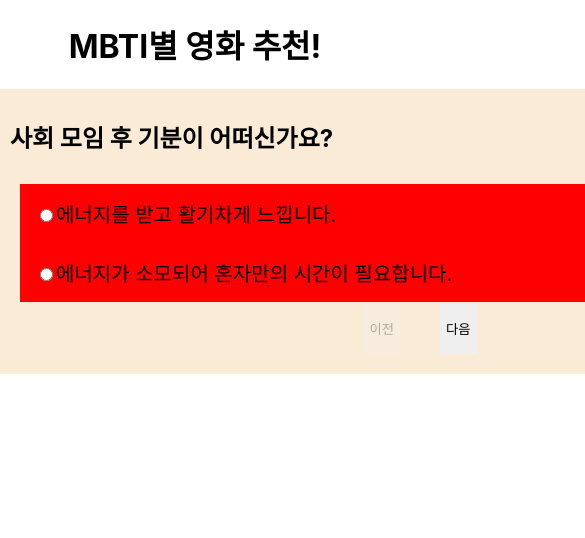
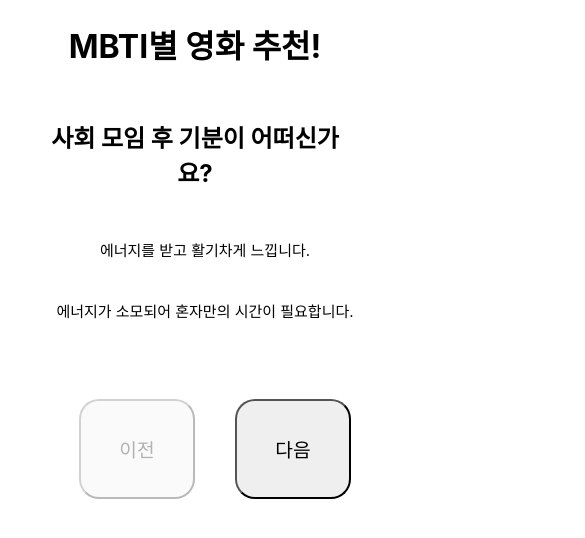
Before and after one commit to Hyun198/MBTI_MOVIE, a React (Create React App) app: page / in a window 390 px wide. Both pictures are taken after a click on the button "테스트 하고 영화 추천 받기!". Shown: the top 538 px of the page, 585 px wide, since content can reach past the window. Built offline with nearby package versions, Linux system fonts and the light colour scheme.

Commit message:
퀴즈 버튼 디자인 변경, 반응형 디자인

```diff
--- a/src/App.css
+++ /dev/null
@@ -1,38 +0,0 @@
-.App {
-  text-align: center;
-}
-
-.App-logo {
-  height: 40vmin;
-  pointer-events: none;
-}
-
-@media (prefers-reduced-motion: no-preference) {
-  .App-logo {
-    animation: App-logo-spin infinite 20s linear;
-  }
-}
-
-.App-header {
-  background-color: #282c34;
-  min-height: 100vh;
-  display: flex;
-  flex-direction: column;
-  align-items: center;
-  justify-content: center;
-  font-size: calc(10px + 2vmin);
-  color: white;
-}
-
-.App-link {
-  color: #61dafb;
-}
-
-@keyframes App-logo-spin {
-  from {
-    transform: rotate(0deg);
-  }
-  to {
-    transform: rotate(360deg);
-  }
-}
--- a/src/page/Home/Home.jsx
+++ b/src/page/Home/Home.jsx
@@ -16,12 +16,8 @@ const Home = () => {
                     <button onClick={startTest}>테스트 하고 영화 추천 받기!</button>
                     <img src="./mbti.jpg" alt="mbti" />
                 </div>
-
             ) : (<Quiz />)}
-
         </div>
-
-
     )
 }
 
--- a/src/page/Quiz/Quiz.jsx
+++ b/src/page/Quiz/Quiz.jsx
@@ -1,102 +1,116 @@
-import React, { useState } from 'react'
-import questions from '../../questions'
-import './Quiz.style.css'
-import Movies from '../Movie/Movies'
+import React, { useState, useEffect } from "react";
+import questions from "../../questions";
+import "./Quiz.style.css";
+import Movies from "../Movie/Movies";
 
+const shuffle_questions = (array) => {
+    for (let i = array.length - 1; i > 0; i--) {
+        const j = Math.floor(Math.random() * array.length);
+        [array[i], array[j]] = [array[j], array[i]];
+    }
+    return array;
+};
 
 const Quiz = () => {
     const [currentQuestionIndex, setCurrentQuestionIndex] = useState(0); // 현재 문제의 인덱스
     const [selectedChoice, setSelectedChoice] = useState({}); // 각 문제에 대한 선택된 답 저장
     const [counts, setCounts] = useState({
-        E: 0, I: 0, S: 0, N: 0, T: 0, F: 0, J: 0, P: 0,
+        E: 0,
+        I: 0,
+        S: 0,
+        N: 0,
+        T: 0,
+        F: 0,
+        J: 0,
+        P: 0,
     });
 
     const [isFinished, setIsFinished] = useState(false);
 
-    const [mbti, setMbti] = useState('');
+    const [mbti, setMbti] = useState("");
+    const [shuffled_questions, setShuffled_questions] = useState([]);
 
-    const currentQuestion = questions[currentQuestionIndex];
+    useEffect(() => {
 
-    // 답변을 선택할 때 실행되는 함수
+        const shuffled = shuffle_questions([...questions]);
+        setShuffled_questions(shuffled);
+    }, []);
+
+    /*     // 배열이 비어 있을 경우를 체크
+      if (shuffled_questions.length === 0) {
+          return <div>Loading questions...</div>; // 로딩 중 메시지
+      } */
+
+    const currentQuestion = shuffled_questions[currentQuestionIndex];
+
     const handle_Choice_Change = (event) => {
         const selectedType = currentQuestion.choices[event.target.value].type;
-
-        // 선택한 답을 저장하고, 이전에 선택한 답을 수정
-        setSelectedChoice(prevChoices => ({
+        setSelectedChoice((prevChoices) => ({
             ...prevChoices,
             [currentQuestionIndex]: selectedType,
         }));
     };
 
-    // 다음 버튼 클릭 시 실행되는 함수
     const handle_Next_Question = () => {
         const currentSelectedChoice = selectedChoice[currentQuestionIndex]; // 현재 선택된 답
 
         if (currentSelectedChoice) {
-            setCounts(prevCounts => ({
+            setCounts((prevCounts) => ({
                 ...prevCounts,
                 [currentSelectedChoice]: prevCounts[currentSelectedChoice] + 1,
             }));
 
             // 마지막 문제인지 체크
             if (currentQuestionIndex === questions.length - 1) {
-                const mbti =
-                    `${counts.E >= counts.I ? 'E' : 'I'}
-                ${counts.S >= counts.N ? 'S' : 'N'}
-                ${counts.T >= counts.F ? 'T' : 'F'}
-                ${counts.J >= counts.P ? 'J' : 'P'}`;
-                setMbti(mbti)
-                setIsFinished(true)
-
+                const mbti = `${counts.E >= counts.I ? "E" : "I"}
+                ${counts.S >= counts.N ? "S" : "N"}
+                ${counts.T >= counts.F ? "T" : "F"}
+                ${counts.J >= counts.P ? "J" : "P"}`;
+                setMbti(mbti);
+                setIsFinished(true);
             } else {
-                setCurrentQuestionIndex(prevIndex => prevIndex + 1); // 다음 문제로 이동
+                setCurrentQuestionIndex((prevIndex) => prevIndex + 1); // 다음 문제로 이동
             }
         } else {
             alert("답변을 하나 선택해주세요!"); // 답변을 선택하지 않았으면 경고
         }
     };
 
-
-
     // 이전 버튼 클릭 시 실행되는 함수
     const handle_Previous_Question = () => {
         const currentSelectedChoice = selectedChoice[currentQuestionIndex]; // 현재 선택된 답
 
         if (currentSelectedChoice) {
-            // 선택된 타입의 카운트를 1 감소
-            setCounts(prevCounts => ({
+            setCounts((prevCounts) => ({
                 ...prevCounts,
                 [currentSelectedChoice]: prevCounts[currentSelectedChoice] - 1,
             }));
         }
         // 이전 문제로 이동
-        setCurrentQuestionIndex(prevIndex => (prevIndex > 0 ? prevIndex - 1 : prevIndex));
+        setCurrentQuestionIndex((prevIndex) =>
+            prevIndex > 0 ? prevIndex - 1 : prevIndex
+        );
     };
 
-    if (isFinished) {
     return (
-            <>
+        <div>
+            {isFinished ? (
+                <div>
                     <div className="quiz-result">
                         <h2>당신의 MBTI는 {mbti} 입니다!</h2>
                         <a href="/">테스트 다시 하기</a>
                     </div>
                     <Movies mbti={mbti} />
-            </>
-
-        );
-    }
-
-
-
-    return (
+                </div>
+            ) : (
                 <div className="quiz-container">
+                    {currentQuestion ? ( // currentQuestion이 존재할 때만 렌더링
+                        <>
                             <h2>{currentQuestion.question}</h2>
                             <form>
                                 {Object.entries(currentQuestion.choices).map(([key, choice]) => (
-                    <div className="form-input" key={key}>
-                        <label>
+                                    <div className={`form-input ${selectedChoice[currentQuestionIndex] === choice.type ? 'selected' : ''}`} key={key}>
                                         <input
-
                                             type="radio"
                                             name={`question-${currentQuestionIndex}`}
                                             value={key} // choice의 key 값
@@ -104,7 +118,6 @@ const Quiz = () => {
                                             checked={selectedChoice[currentQuestionIndex] === choice.type} // 선택된 값 유지
                                         />
                                         {choice.label}
-                        </label>
                                     </div>
                                 ))}
                             </form>
@@ -112,8 +125,15 @@ const Quiz = () => {
                                 <button onClick={handle_Previous_Question} disabled={currentQuestionIndex === 0}>이전</button>
                                 <button onClick={handle_Next_Question}>다음</button>
                             </div>
+
+                        </>
+                    ) : (
+                        <h2>문제가 없습니다.</h2> // 문제가 없을 때 대체 텍스트
+                    )}
+                </div>
+            )}
         </div>
     );
 };
 
-export default Quiz
+export default Quiz;
--- a/src/page/Quiz/Quiz.style.css
+++ b/src/page/Quiz/Quiz.style.css
@@ -1,36 +1,85 @@
 .quiz-container {
-    background-color: antiquewhite;
     margin: 0 auto;
-    width: 800px;
+    width: 80%;
     padding: 10px;
+    border-radius: 10px;
+}
+
+.quiz-container h2 {
+    text-align: center;
 }
 
 .quiz-container form {
+    display: flex;
+    justify-content: space-evenly;
     width: 100%;
     height: 100px;
-
     padding: 10px;
     font-size: 20px;
+
 }
 
 .quiz-container .form-input {
+    position: relative;
+    width: 100%;
     padding: 15px;
-    background-color: red;
+    border-radius: 10px;
+    transition: all 0.3s ease;
+
 }
 
+.quiz-container .form-input:hover {
+    background-color: aliceblue;
+}
+
+.quiz-container .form-input.selected {
+    border: 2px solid #000;
+}
+
+.quiz-container .form-input input {
+    position: absolute;
+    margin: auto;
+    cursor: pointer;
+    z-index: 2;
+    width: 100%;
+    height: 100%;
+    top: 0;
+    left: 0;
+    opacity: 0;
+}
 
 .quiz-container .handling_button {
     display: flex;
     width: 100%;
-    justify-content: center;
-
-    padding: 10px;
+    justify-content: space-evenly;
+    padding: 20px;
 }
 
 .quiz-container .handling_button button {
-
-    height: 50px;
+    cursor: pointer;
+    font-size: 1.2rem;
+    width: 120px;
+    height: 100px;
     margin: 0 20px;
-    border: none;
+    border-radius: 20px;
 
 }
+
+@media screen and (max-width: 425px) {
+    .quiz-container form {
+        align-items: center;
+        flex-direction: column;
+        font-size: 15px;
+    }
+
+    .quiz-container .form-input {
+        margin: 5px 0px;
+        text-align: center;
+        font-size: 15px;
+    }
+
+
+    .quiz-container .handling_button {
+        margin-top: 50px;
+    }
+}
```
Also changed, not shown: public/background.jpg (added). Lines whose indentation alone changed are shown as unchanged.
